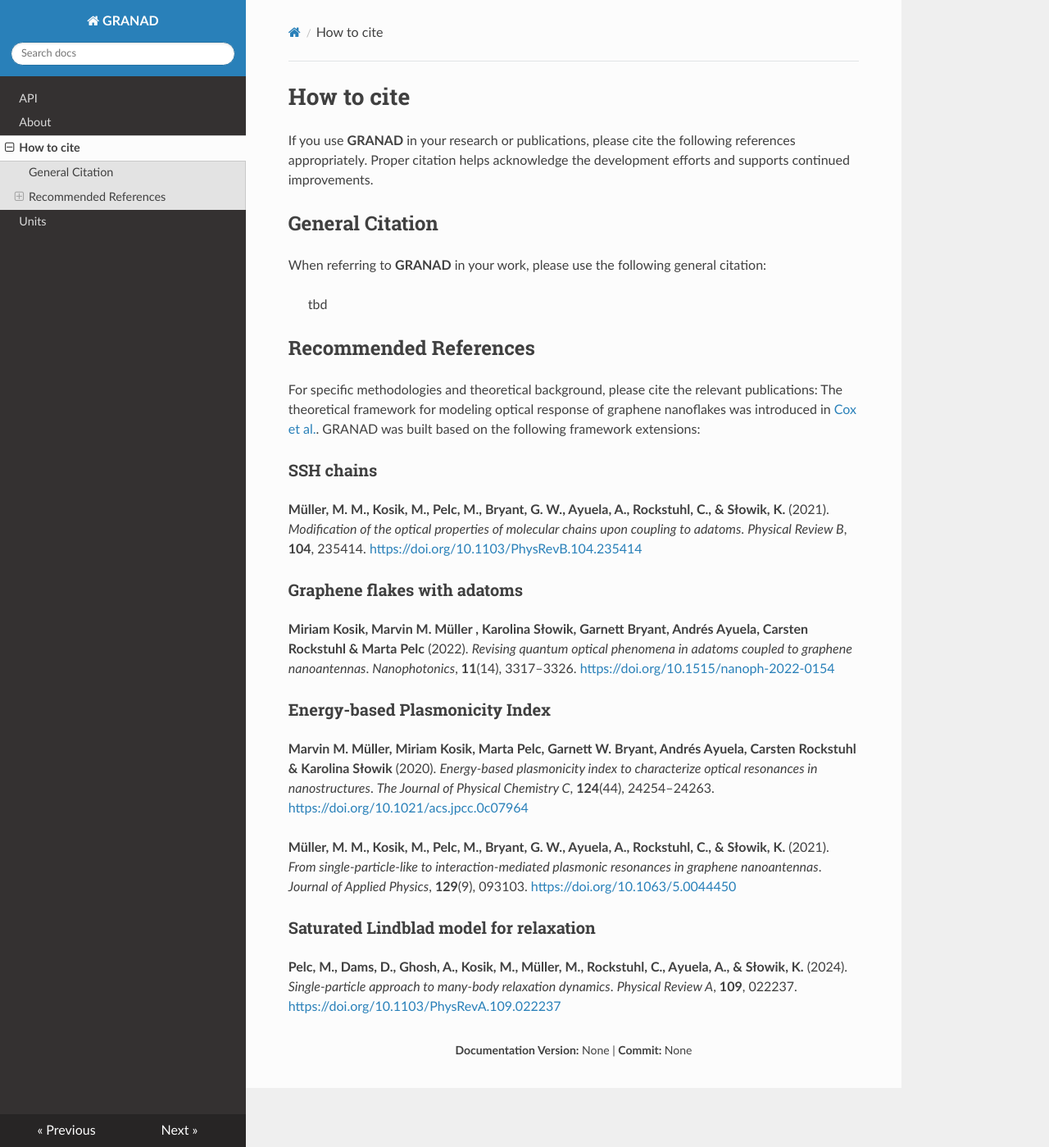
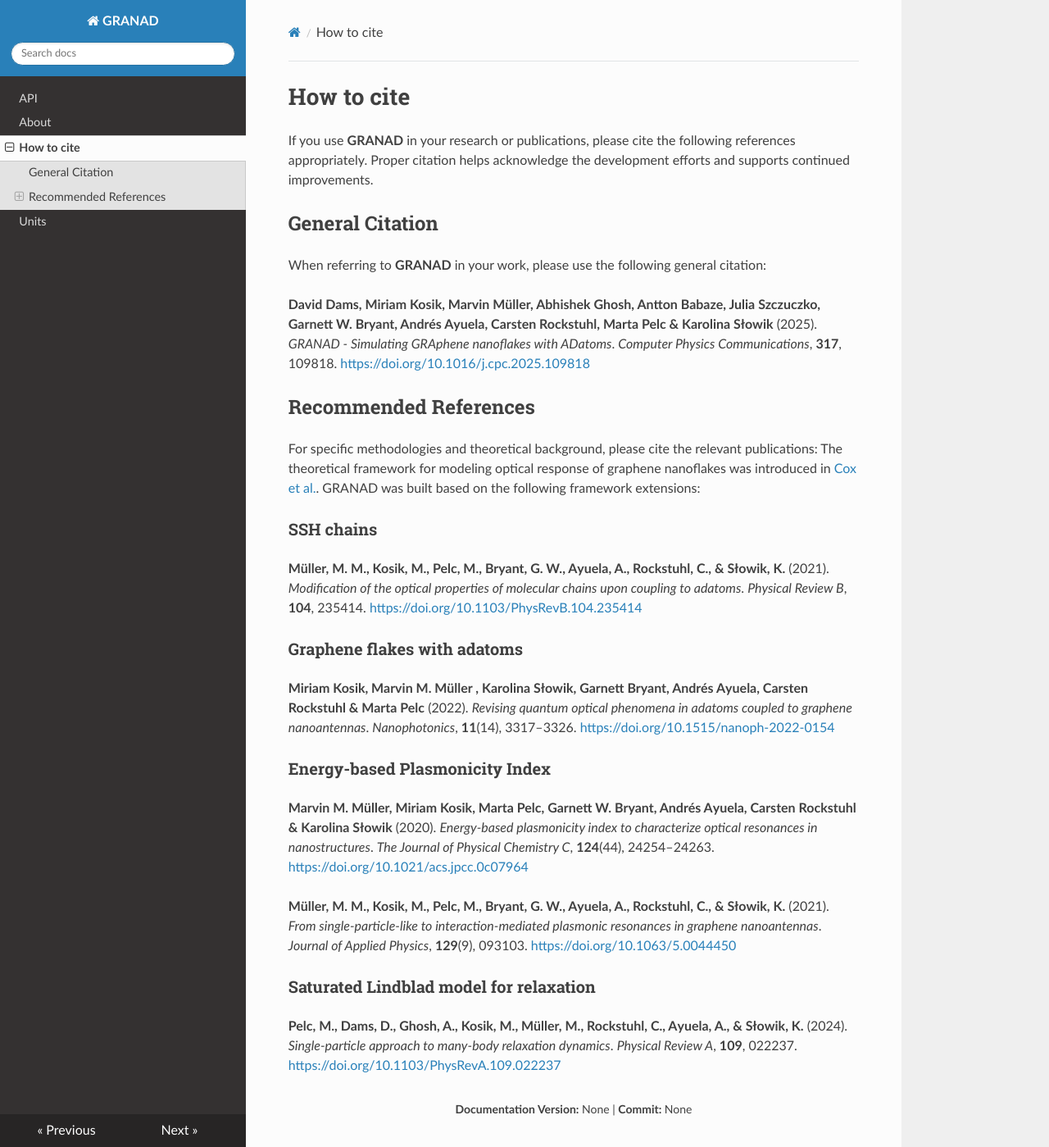
Before and after one commit to GRANADlauncher/granad, an MkDocs documentation site: the page built from docs/how_to_cite.md, in a window 1280 px wide and 1399 px high. Shown: the whole window at 82% size. Built offline with MkDocs 1.6.1, drawn with Linux system fonts in a browser that asks for light colours; nearby versions of some CDN libraries.

Commit message:
doc, chore: citation

```diff
--- a/docs/how_to_cite.md
+++ b/docs/how_to_cite.md
@@ -5,7 +5,7 @@
 ## General Citation
 When referring to **GRANAD** in your work, please use the following general citation:
 
-> tbd
+**David Dams, Miriam Kosik, Marvin Müller, Abhishek Ghosh, Antton Babaze, Julia Szczuczko, Garnett W. Bryant, Andrés Ayuela, Carsten Rockstuhl, Marta Pelc & Karolina Słowik** (2025). *GRANAD - Simulating GRAphene nanoflakes with ADatoms*. *Computer Physics Communications*, **317**, 109818. [https://doi.org/10.1016/j.cpc.2025.109818](https://doi.org/10.1016/j.cpc.2025.109818)
 
 ## Recommended References
 For specific methodologies and theoretical background, please cite the relevant publications:
```
